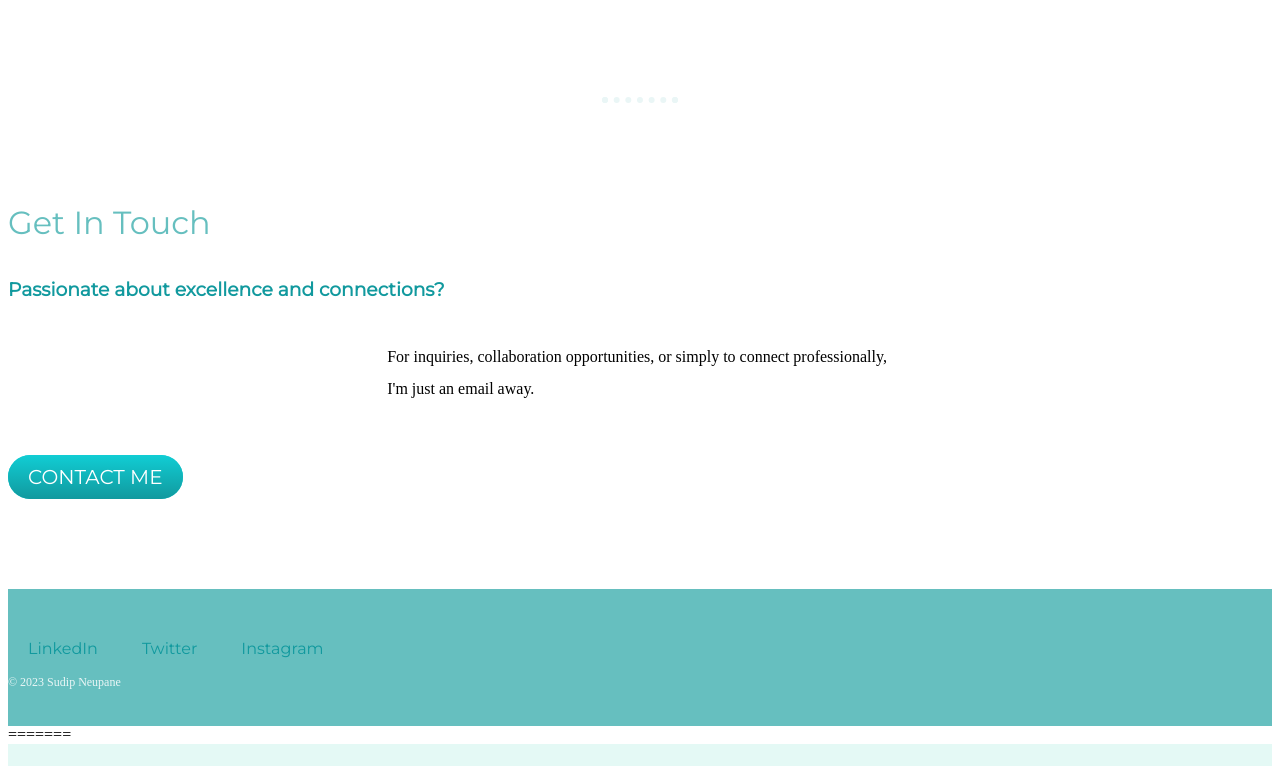
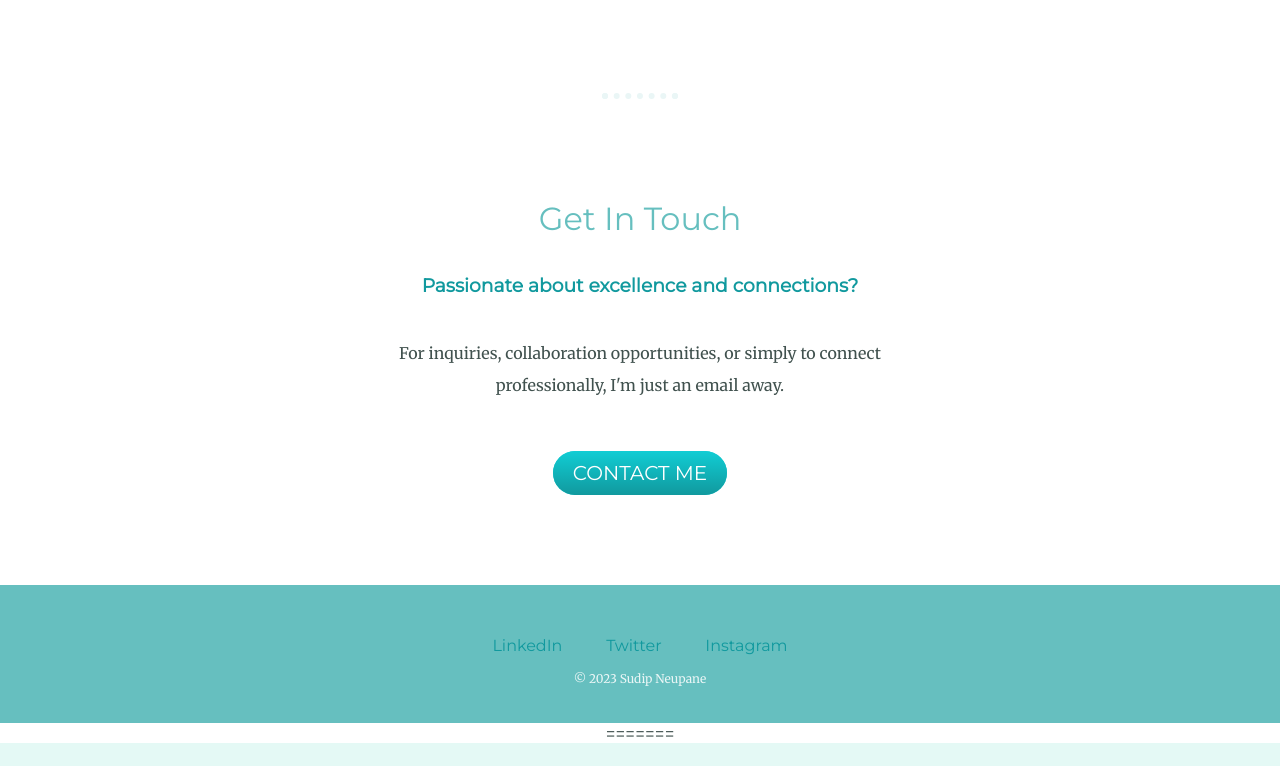
Before and after one commit to SudeepNeupane42/portfolio, a plain HTML site: page index.html in a window 1280 px wide. Shown: the part 1334-2100 px from the top of the page. Drawn offline with Linux system fonts and the light colour scheme.

Commit message:
fixed some errors

```diff
--- a/css/style.css
+++ b/css/style.css
@@ -1,4 +1,3 @@
-<<<<<<< HEAD
 body {
     color: #40514e;
     font-family: 'Merriweather', serif;
@@ -138,10 +137,8 @@ hr {
     color: #eaf6f6;
 }
 
-.copyright {
-    color: #eaf6f6;
-    font-size: 0.75rem;
-=======
+
+
 body {
     color: #40514e;
     font-family: 'Merriweather', serif;
@@ -282,5 +279,5 @@ hr {
 .copyright {
     color: #eaf6f6;
     font-size: 0.75rem;
->>>>>>> c9ac4b8c9fd22ef6042bdb5225d0d5eed050bf27
+
 }
```
